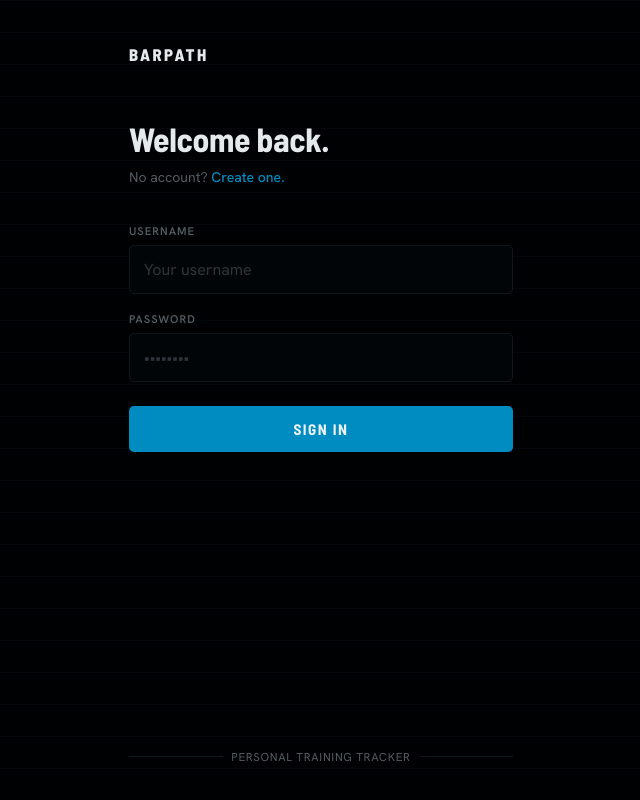
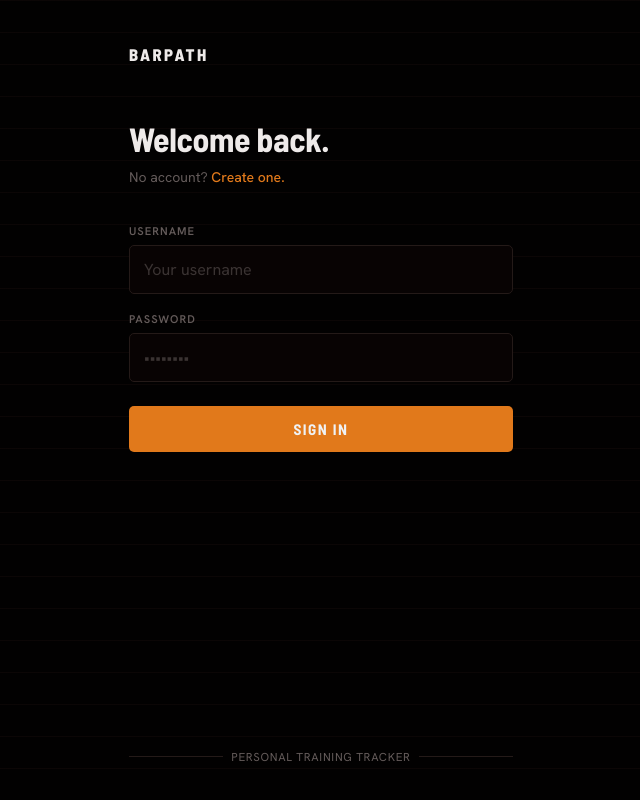
Before and after one commit to foste4jd/workout-log, a Flask app: page /login in a window 1280 px wide. Shown: the whole page, without its empty margins (319-959 px from the left). Run offline with Flask 3, Linux system fonts and the light colour scheme.

Commit message:
Retheme: warm charcoal + amber/iron accent
Replaces cold steel-blue (hue 232) with warm charcoal (hue 30) base
and burnished amber accent (oklch 68% 0.16 hue 55).

Evokes iron plates, chalk, gym leather — premium and unexpected in
the fitness space. Zero structural or layout changes.

Co-Authored-By: Claude Sonnet 4.6 <noreply@anthropic.com>

```diff
--- a/frontend/templates/login.html
+++ b/frontend/templates/login.html
@@ -11,20 +11,20 @@
     *, *::before, *::after { box-sizing: border-box; margin: 0; padding: 0; }
 
     :root {
-      --bg:           oklch(7% 0.013 232);
-      --surface:      oklch(11% 0.015 232);
-      --surface-2:    oklch(14% 0.016 232);
-      --border:       oklch(20% 0.017 232);
-      --border-strong:oklch(27% 0.018 232);
-      --text:         oklch(93% 0.006 232);
-      --text-2:       oklch(73% 0.010 232);
-      --text-muted:   oklch(47% 0.014 232);
-      --accent:       oklch(60% 0.13 232);
-      --accent-dim:   oklch(60% 0.13 232 / 0.12);
+      --bg:           oklch(7%  0.010 30);
+      --surface:      oklch(11% 0.013 30);
+      --surface-2:    oklch(15% 0.015 30);
+      --border:       oklch(23% 0.016 30);
+      --border-strong:oklch(31% 0.019 30);
+      --text:         oklch(94% 0.005 30);
+      --text-2:       oklch(74% 0.009 30);
+      --text-muted:   oklch(48% 0.011 30);
+      --accent:       oklch(68% 0.16 55);
+      --accent-dim:   oklch(68% 0.16 55 / 0.12);
       --danger:       oklch(58% 0.21 14);
       --danger-dim:   oklch(58% 0.21 14 / 0.10);
       /* ruled-line color — very faint, references training journal paper */
-      --rule:         oklch(13% 0.013 232);
+      --rule:         oklch(13% 0.011 30);
     }
 
     html, body { height: 100%; }
```
Also changed, not shown: frontend/static/css/main.css (+17 -16 lines).
